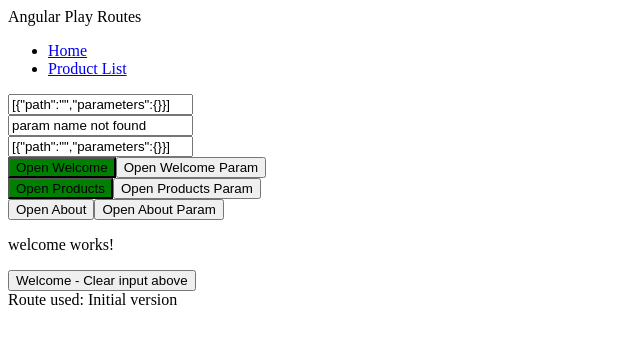
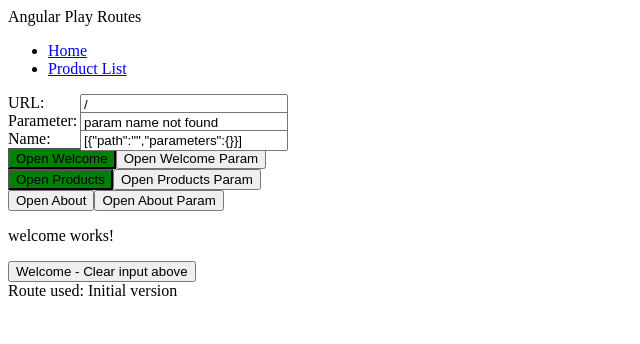
Before and after one commit to sam-klok/AngularPlayRoutes, an Angular app: page /welcome in a window 1280 px wide. Shown: the top 344 px of the page, without its empty margins (0-640 px from the left). Built offline with nearby package versions, Linux system fonts and the light colour scheme.

Commit message:
some beautifying

```diff
--- a/src/app/app.component.html
+++ b/src/app/app.component.html
@@ -4,11 +4,11 @@
     <li><a class='nav-link' routerLink='/welcome'>Home</a></li>
     <li><a class='nav-link' routerLink='/products'>Product List</a></li>
   </ul>
-  <input #name type="text" [value]="(url$ | async)" placeholder="url"/>
+  URL: <input #name type="text" [value]="(url$ | async)" placeholder="url" style="position:fixed ;left:80px;width:200px"/>
   <br/>
-  <input #name type="text" [value]="(param$ | async)" placeholder="parameter"/>
+  Parameter: <input #name type="text" [value]="(param$ | async)" placeholder="parameter" style="position:fixed ;left:80px;width:200px"/>
   <br/>
-  <input #name type="text" [value]="(name$ | async)" placeholder="name"/>
+  Name: <input #name type="text" [value]="(name$ | async)" placeholder="name" style="position:fixed ;left:80px;width:200px"/>
   <br/>
   <button (click)="btnGoWelcome()" style="background-color: green;">Open Welcome</button>
   <button (click)="btnGoWelcome('test1')">Open Welcome Param</button>
--- a/src/app/app.component.ts
+++ b/src/app/app.component.ts
@@ -15,18 +15,23 @@ import {map, tap, distinctUntilChanged, filter} from 'rxjs/operators';
 })
 export class AppComponent {
   pageTitle$ = of('Angular Play Routes');
-  //name$ = of('Just a test'); // this code works
+  //name$ = of('Just a test'); // this test code works
 
-  url$ = this.activateRoute.url.pipe(
-    map(value => {
-      return JSON.stringify(value);
+
+  // getting current URL ..
+  url$ = this.activateRoute.queryParams.pipe(
+    map(() => {
+      console.log("router.url="+this.router.url); // full URL with params
+      return this.router.url.split('?')[0] ;
     })
   )
+
 
   // geting value parameter 'name' - works
   param$ = this.activateRoute.queryParams.pipe(
     map(params => {
       console.log('params='+JSON.stringify(params));
+      console.log("router.url="+this.router.url);
       if (params['name'])
         return params['name'];
       else
```
